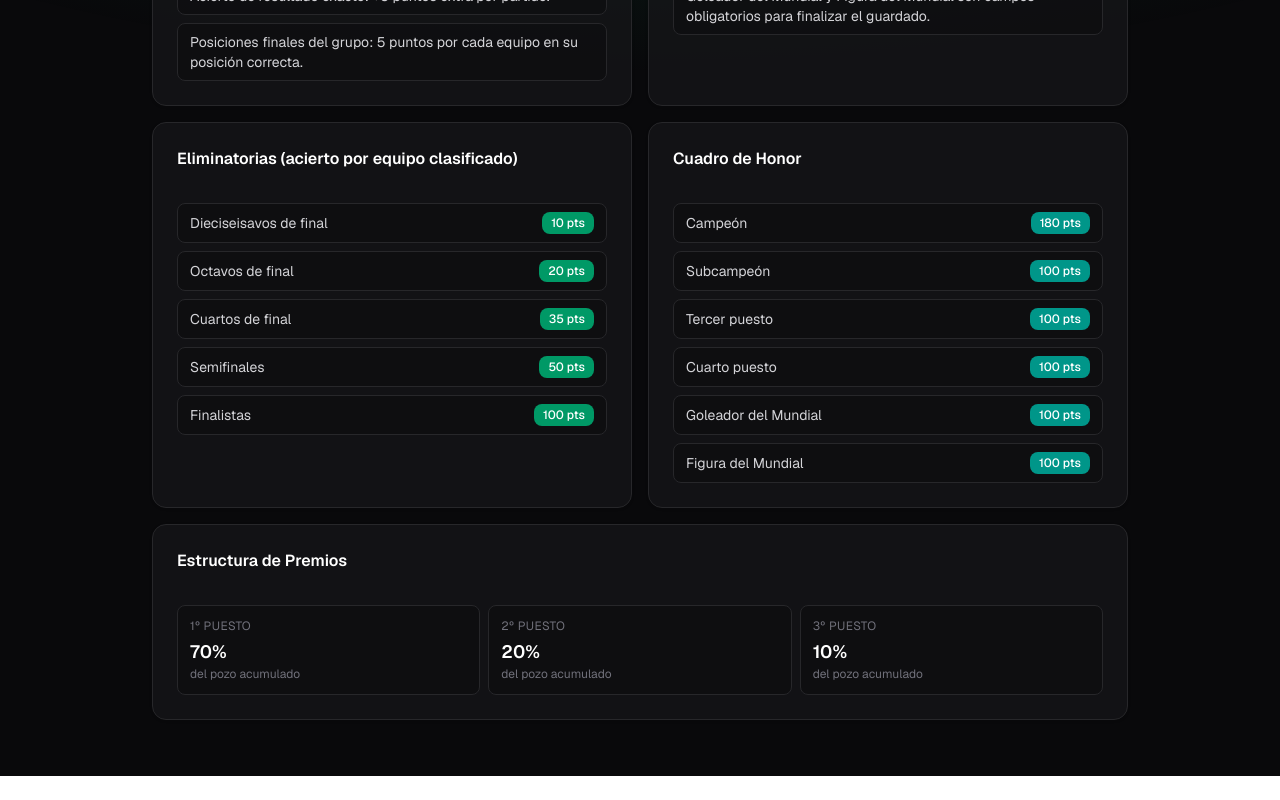
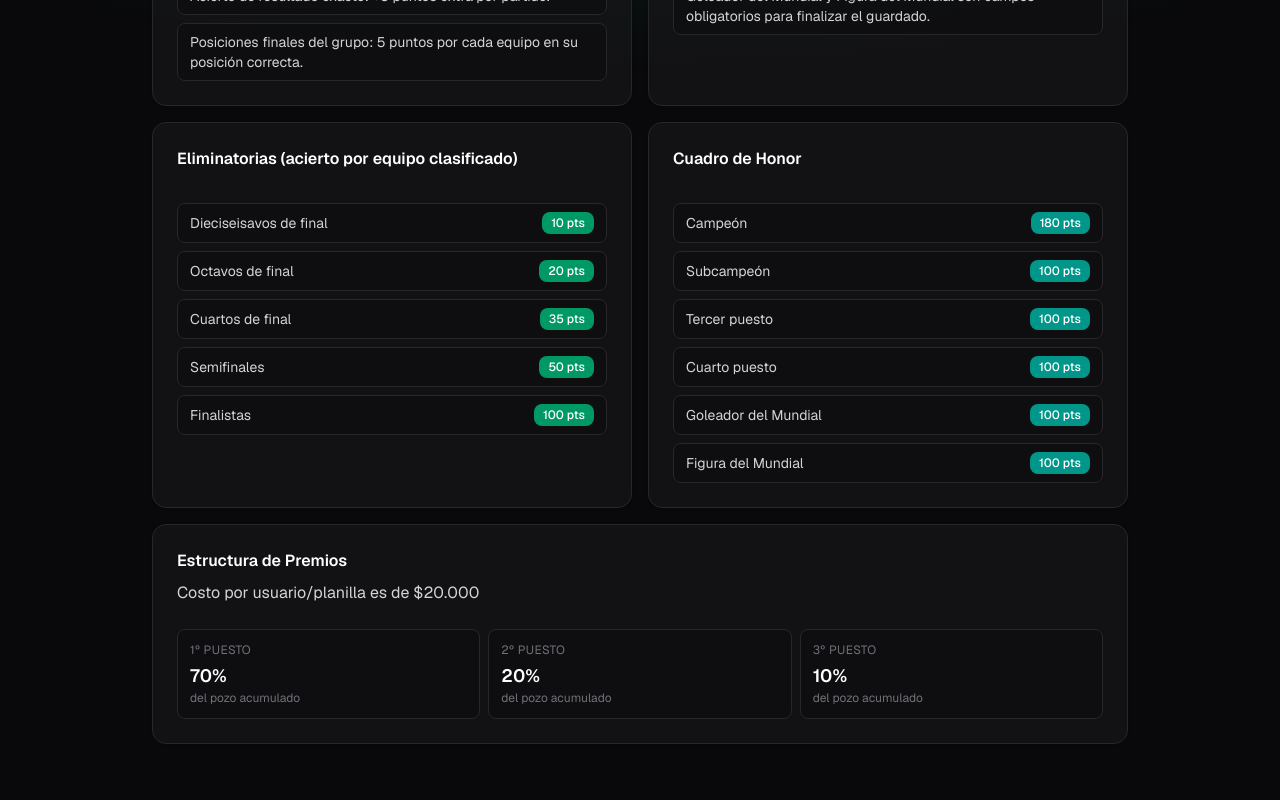
Before and after one commit to leofinkel/Timba-Mundial-2026, a Next.js app: page /rules in a window 1280 px wide. Shown: the part 366-1166 px from the top of the page. Before the commit the page ends 1142 px from the top, so only its background shows below. Built offline with nearby package versions, Linux system fonts and the light colour scheme.

Commit message:
Add cost information for user/planilla in RulesPage component

```diff
--- a/src/app/rules/page.tsx
+++ b/src/app/rules/page.tsx
@@ -116,6 +116,9 @@ const RulesPage = () => {
           <Card className="border-zinc-800 bg-zinc-900/70">
             <CardHeader>
               <CardTitle className="text-base text-white">Estructura de Premios</CardTitle>
+              <p className="text-sm text-zinc-300 sm:text-base">
+                Costo por usuario/planilla es de $20.000
+              </p>
             </CardHeader>
             <CardContent>
               <ul className="grid gap-2 text-sm text-zinc-300 sm:grid-cols-3">
```
